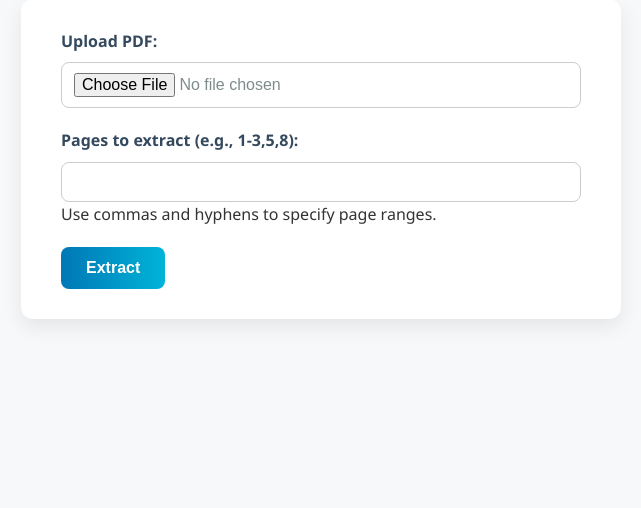
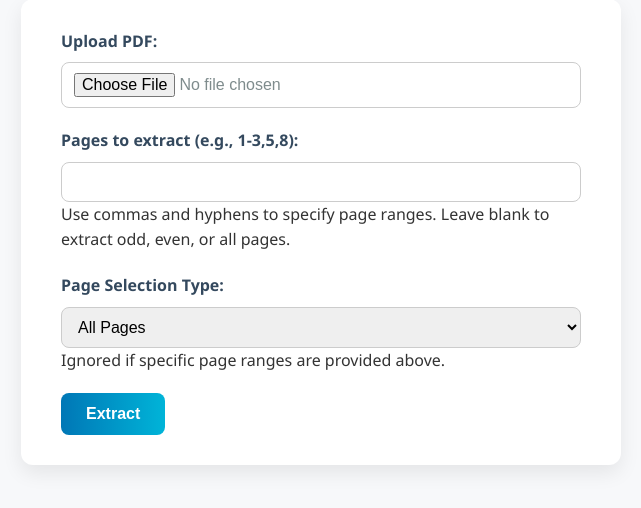
Before and after one commit to devsubrata/image_pdf_tools, a Django app: page /pdf/extract/ in a window 1280 px wide. Shown: the part 177-685 px from the top of the page, without its empty margins (319-960 px from the left). Run offline with Django 5.2, Linux system fonts and the light colour scheme.

Commit message:
odd/even pages extraction options added

```diff
--- a/pdf_manager/forms.py
+++ b/pdf_manager/forms.py
@@ -29,11 +29,23 @@ class MultipleFileField(forms.FileField):
         for f in data:
             super().validate(f)
 
+
 class ExtractPagesForm(forms.Form):
     pdf_file = forms.FileField(label="Upload PDF")
     page_range = forms.CharField(
         label="Pages to extract (e.g., 1-3,5,8)",
-        help_text="Use commas and hyphens to specify page ranges."
+        required=False,  # Optional, since user may choose odd/even/all instead
+        help_text="Use commas and hyphens to specify page ranges. Leave blank to extract odd, even, or all pages."
+    )
+    page_type = forms.ChoiceField(
+        label="Page Selection Type",
+        choices=[
+            ('all', 'All Pages'),
+            ('odd', 'Odd Pages Only'),
+            ('even', 'Even Pages Only'),
+        ],
+        initial='all',
+        help_text="Ignored if specific page ranges are provided above."
     )
 
 
--- a/pdf_manager/views.py
+++ b/pdf_manager/views.py
@@ -8,35 +8,66 @@ from PyPDF2 import PdfReader, PdfWriter
 import fitz  # PyMuPDF
 
 
+from django.shortcuts import render
+from django.http import FileResponse
+from io import BytesIO
+from PyPDF2 import PdfReader, PdfWriter
+from .forms import ExtractPagesForm
+
+
 def extract_pages(request):
     if request.method == "POST":
         form = ExtractPagesForm(request.POST, request.FILES)
-        print(form)
-        print(form.is_valid())
-
         if form.is_valid():
             pdf_file = request.FILES['pdf_file']
-            page_range = form.cleaned_data['page_range']
+            page_range = form.cleaned_data['page_range'].strip()
+            page_type = form.cleaned_data['page_type']
 
             reader = PdfReader(pdf_file)
             writer = PdfWriter()
+            total_pages = len(reader.pages)
 
-            pages = []
-            for part in page_range.split(','):
-                if '-' in part:
-                    start, end = map(int, part.split('-'))
-                    pages.extend(range(start, end + 1))
-                else:
-                    pages.append(int(part))
+            # -----------------------------
+            # 1️⃣ Determine which pages to extract
+            # -----------------------------
+            pages = set()
 
-            for p in pages:
-                if 1 <= p <= len(reader.pages):
+            if page_range:
+                # Case 1: User entered specific page numbers/ranges
+                for part in page_range.split(','):
+                    part = part.strip()
+                    if '-' in part:
+                        try:
+                            start, end = map(int, part.split('-'))
+                            pages.update(range(start, end + 1))
+                        except ValueError:
+                            continue  # Skip invalid ranges
+                    elif part.isdigit():
+                        pages.add(int(part))
+            else:
+                # Case 2: page_range empty → use dropdown
+                if page_type == "odd":
+                    pages = {i for i in range(1, total_pages + 1) if i % 2 == 1}
+                elif page_type == "even":
+                    pages = {i for i in range(1, total_pages + 1) if i % 2 == 0}
+                else:  # "all"
+                    pages = set(range(1, total_pages + 1))
+
+            # -----------------------------
+            # 2️⃣ Extract the selected pages
+            # -----------------------------
+            for p in sorted(pages):
+                if 1 <= p <= total_pages:
                     writer.add_page(reader.pages[p - 1])
 
+            # -----------------------------
+            # 3️⃣ Return as downloadable PDF
+            # -----------------------------
             output = BytesIO()
             writer.write(output)
             output.seek(0)
             return FileResponse(output, as_attachment=True, filename="extracted_pages.pdf")
+
     else:
         form = ExtractPagesForm()
 
```
Also changed, not shown: pdf_manager/templates/pdf_manager/combine_pdfs.html (+20 -3 lines), 1 other file.
